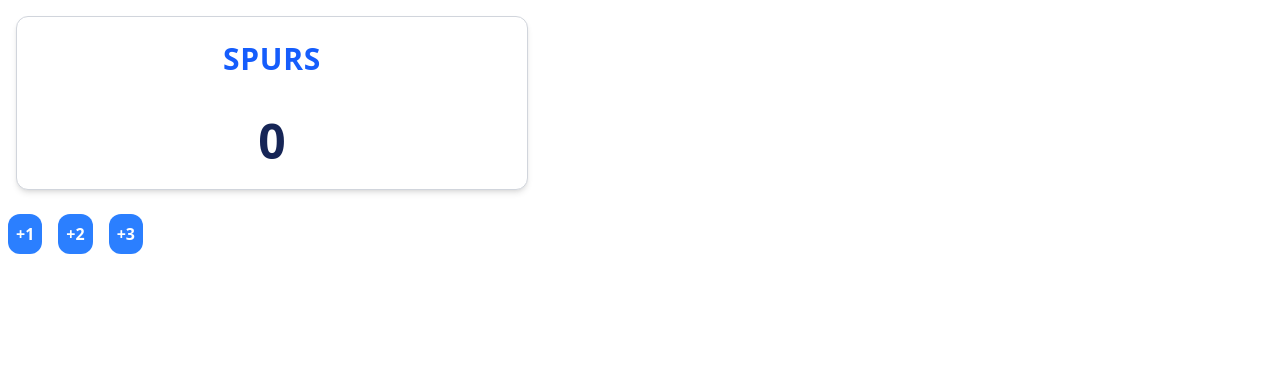
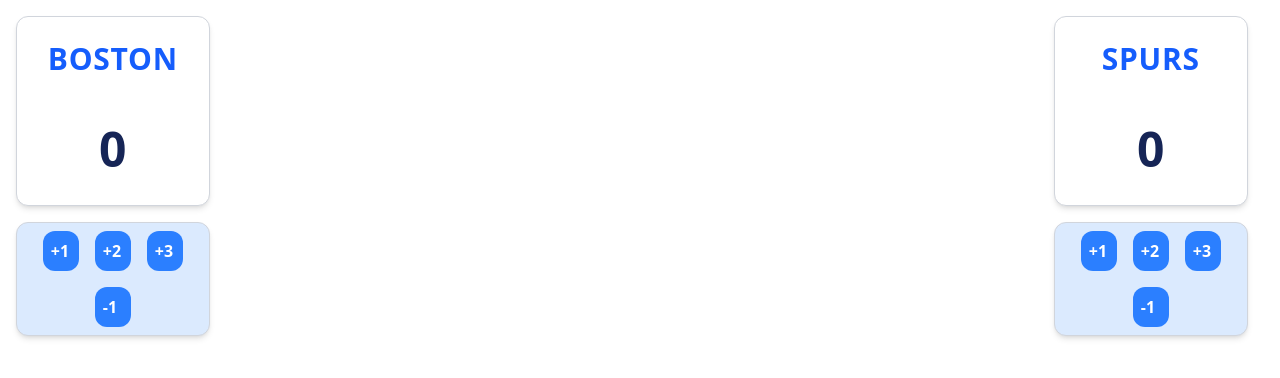
Before and after one commit to Kawow2/scoregame, an Angular app: page / in a window 1280 px wide. Shown: the top 378 px of the page. Built offline with nearby package versions, Linux system fonts and the light colour scheme.

Commit message:
feat: Improve score

```diff
--- a/src/app/current-game/current-game.component.html
+++ b/src/app/current-game/current-game.component.html
@@ -1,2 +1,4 @@
-<app-score></app-score>
-<!-- <app-score (awayTeam)="(awayTeam)"></app-score> -->
+<div class="flex justify-between">
+  <app-score [team]="homeTeam"></app-score>
+  <app-score [team]="awayTeam"></app-score>
+</div>
--- a/src/app/current-game/current-game.component.ts
+++ b/src/app/current-game/current-game.component.ts
@@ -9,6 +9,6 @@
   styleUrl: './current-game.component.css',
 })
 export class CurrentGameComponent {
-  @Input() awayTeam: ScoreTeam;
-  @Input() homeTeam: ScoreTeam;
+  @Input() awayTeam!: ScoreTeam;
+  @Input() homeTeam!: ScoreTeam;
 }
--- a/src/app/home/home.component.html
+++ b/src/app/home/home.component.html
@@ -1,2 +1,2 @@
-<app-current-game (awayTeam)="(spurs)" (homeTeam)="(boston)"></app-current-game>
+<app-current-game [awayTeam]="spurs" [homeTeam]="boston"></app-current-game>
 <app-game-actions-buttons></app-game-actions-buttons>
--- a/src/app/score-action-button/score-action-button.component.html
+++ b/src/app/score-action-button/score-action-button.component.html
@@ -1,6 +1,6 @@
 <div
-  (click)="changeScore()"
-  class="bg-blue-500 p-2 m-2 rounded-xl text-white font-bold active:bg-blue-700"
+  (click)="updateScore()"
+  class="bg-blue-500 p-2 m-2 w-9 rounded-xl text-white font-bold active:bg-blue-700"
 >
   {{ label }}
 </div>
--- a/src/app/score-action-button/score-action-button.component.ts
+++ b/src/app/score-action-button/score-action-button.component.ts
@@ -1,7 +1,5 @@
 import { Component, Input } from '@angular/core';
 import { ScoreTeam } from '../models/ScoreTeam';
-import { Team } from '../models/Team';
-import { log } from 'console';
 
 @Component({
   selector: 'app-score-action-button',
@@ -14,11 +12,7 @@
   @Input() changeScoreValue: number = 0;
   @Input() scoreTeam: ScoreTeam = {} as ScoreTeam;
 
-  changeScore() {
-    console.log(
-      `Changing score for team: ${this.scoreTeam.team.name} by ${this.changeScoreValue}`
-    );
-
+  updateScore() {
     this.scoreTeam.score += this.changeScoreValue;
   }
 }
--- a/src/app/score/score.component.html
+++ b/src/app/score/score.component.html
@@ -1,32 +1,33 @@
 <div
-  class="w-2/5 m-4 flex flex-col items-center justify-center rounded-xl border border-gray-300 bg-white shadow-md"
+  class="w-4/5 m-4 flex flex-col items-center justify-center rounded-xl border border-gray-300 bg-white shadow-md"
 >
   <!-- Nom de l’équipe -->
-  <h2 class="text-3xl font-bold text-blue-600 mt-6 mb-4 tracking-wide">
-    SPURS
+  <h2
+    class="text-3xl font-bold text-blue-600 mt-6 mb-4 tracking-wide uppercase"
+  >
+    {{ team.team.name }}
   </h2>
 
-  <!-- Bloc de score avec fond stylisé -->
-  <div class="w-24 h-24 flex items-center justify-center">
+  <!-- Score rond et centré -->
+  <div class="w-28 h-28 flex items-center justify-center">
     <div class="text-5xl font-extrabold text-blue-950">
-      {{ homeTeam.score }}
+      {{ team.score }}
     </div>
   </div>
 </div>
-<div class="flex items-center">
-  <app-score-action-button
-    [label]="'+1'"
-    [changeScoreValue]="1"
-    [scoreTeam]="homeTeam"
-  ></app-score-action-button>
-  <app-score-action-button
-    [label]="'+2'"
-    [changeScoreValue]="2"
-    [scoreTeam]="homeTeam"
-  ></app-score-action-button>
-  <app-score-action-button
-    [label]="'+3'"
-    [changeScoreValue]="3"
-    [scoreTeam]="homeTeam"
-  ></app-score-action-button>
+
+<!-- Boutons d’action stylisés -->
+<div
+  class="w-4/5 flex flex-wrap justify-center m-4 border border-gray-300 bg-blue-100 shadow-md rounded-xl"
+>
+  @for (value of orderedButtons; track $index) {
+
+  <ng-container>
+    <app-score-action-button
+      [label]="(value > 0 ? '+' : '') + value"
+      [changeScoreValue]="value"
+      [scoreTeam]="team"
+    ></app-score-action-button>
+  </ng-container>
+  }
 </div>
--- a/src/app/score/score.component.ts
+++ b/src/app/score/score.component.ts
@@ -1,6 +1,5 @@
 import { Component, Input } from '@angular/core';
 import { ScoreTeam } from '../models/ScoreTeam';
-import { ScoreActionsButtonsComponent } from '../score-actions-buttons/score-actions-buttons.component';
 import { ScoreActionButtonComponent } from '../score-action-button/score-action-button.component';
 
 @Component({
@@ -10,7 +9,13 @@
   styleUrl: './score.component.css',
 })
 export class ScoreComponent {
-  @Input() homeTeam: ScoreTeam = {
+  @Input() reverseButtons: boolean = false;
+
+  get orderedButtons(): number[] {
+    const values = [1, 2, 3, -1];
+    return this.reverseButtons ? [...values].reverse() : values;
+  }
+  @Input() team: ScoreTeam = {
     score: 0,
     team: {
       name: 'Home Team',
```
